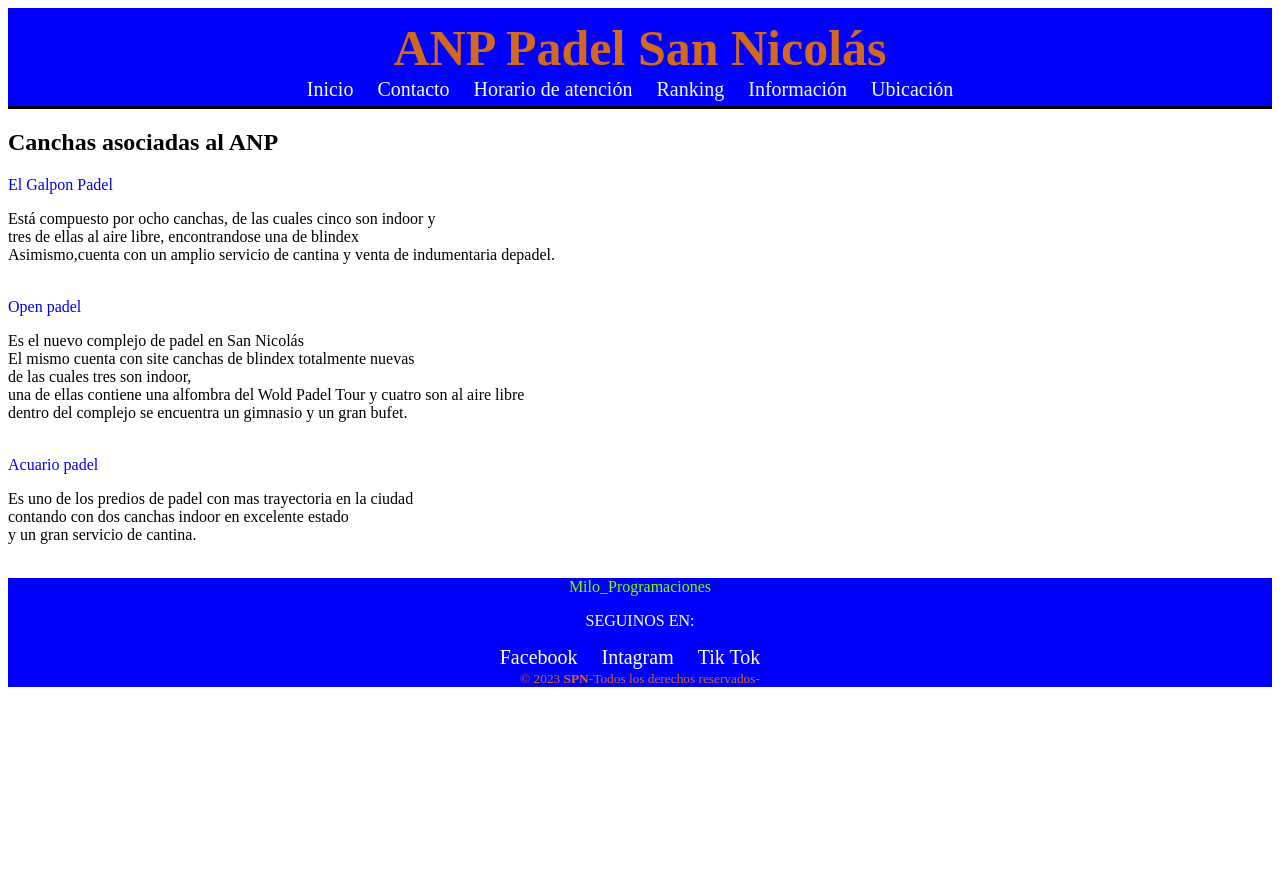
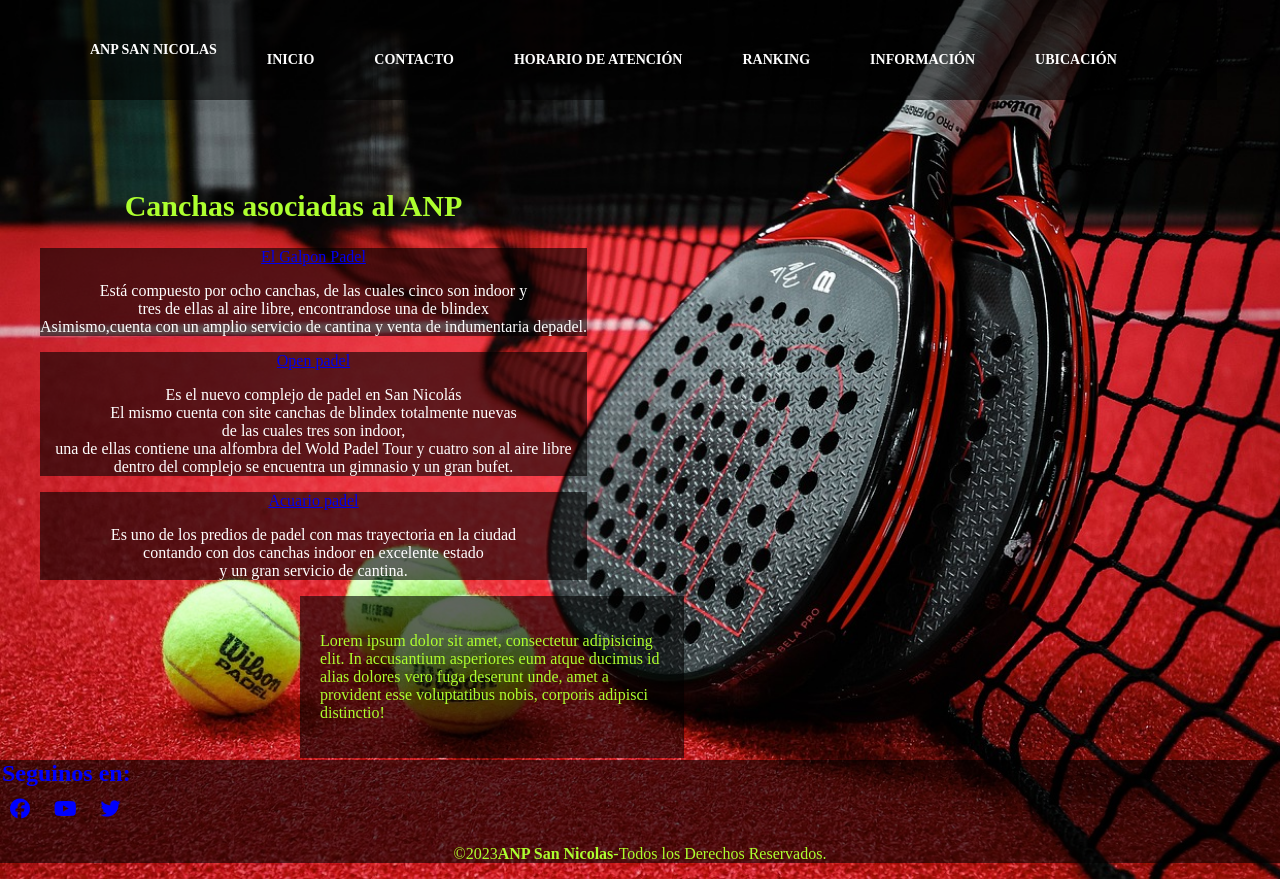
Before and after one commit to milo052/clase_3_completa, a plain HTML site: page index.html in a window 1280 px wide. Before the commit the page ends 800 px from the top, so only its background shows below. Drawn offline with Linux system fonts and the light colour scheme.

Commit message:
flexbox
modificacion del header y footer

```diff
--- a/index.html
+++ b/index.html
@@ -7,69 +7,84 @@
     <title>CLASE 3</title>
     <link rel="stylesheet" href="./style.css">
 </head>
-<body>
+<body class="body">
+   <div class="contenedor">
+<header>
+
    <!--MENU DEL HEADER-->
 
-   <header>
-      <h1 class="ANPPadelSanNicolás"> ANP Padel San Nicolás</h1>
-    <main>
-    <nav class="nav">
-            <a class="Inicio " href="index.html">Inicio</a>
-            <a class="Contacto" href="https://milo052.github.io/clase_3" target="_blank">Contacto</a>
-            <a class="Horariodeatención" href="https://milo052.github.io/clase_4_bien/">Horario de atención</a>
-            <a class="Ranking" href="#">Ranking</a>
-            <a class="Información" href="#">Información</a>
-            <a class="Ubicación" href="#">Ubicación</a>
+
+
+   <nav class="clase1">
+      <div class="logo"> ANP San Nicolas</div>
+      <ul>
+         <li><a  href="index.html">Inicio</a></li>
+         <li><a  href="https://milo052.github.io/clase_3" target="_blank">Contacto</a></li>
+         <li><a href="https://milo052.github.io/clase_4_bien/" target="_blank">Horario de atención</a></li>
+         <li><a href="#">Ranking</a></li>
+         <li><a  href="#">Información</a></li>
+         <li><a href="#">Ubicación</a></li>
+         </ul>
    </nav>
-</main>
+
 </header>
+
    <!--FIN DE HEADER-->
+   <div class="contenedor"></div>
 <!--COMIENZA EL MAIN-->
-<main class="main">
-  <section>
-   <h1>Canchas asociadas al ANP </h1>
+<section  class="main">
+
+   <h1 class="Canchas-asociadas-al-ANP">Canchas asociadas al ANP </h1>
    <nav>
+     <ul>
+      <div class="cajon1">
      <a href="#">El Galpon Padel</a>
        <p>Está compuesto por ocho  canchas, de las cuales cinco son indoor y <br>
           tres de ellas  al aire libre, encontrandose una de blindex<br>
           Asimismo,cuenta con un amplio servicio de cantina y venta de indumentaria depadel.</p>
-   <br>
-
+   </div>
+   <div class="cajon2">
    <a href="#">Open padel</a>
       <p>Es el nuevo complejo de padel en San Nicolás<br>
          El mismo cuenta con site canchas de blindex totalmente nuevas<br>
          de las cuales tres son indoor,<br>
          una de ellas contiene una alfombra del Wold Padel Tour y cuatro son al aire libre<br>
          dentro del complejo se encuentra un gimnasio y un gran bufet.
-      </p>
-
-      <br>
+   </div>
+      <div class="cajon3">
       <a href="#">Acuario padel</a>
       <p>Es uno de los predios de padel con mas trayectoria en la ciudad<br>
          contando con dos canchas indoor en excelente estado <br>
          y un gran servicio de cantina.</p>
-      <br>
+   </div>
+   </ul>
    </nav>
 
+
 </section>
-</main>
 <!--fin del  maain-->
+<aside>
+   <p>Lorem ipsum dolor sit amet, consectetur adipisicing elit. In accusantium asperiores eum atque ducimus id alias dolores vero fuga deserunt unde, amet a provident esse voluptatibus nobis, corporis adipisci distinctio!</p>
+</aside>
+</div>
+
+   <!--PIE DE PAGINA-->
+   <footer class="centrar">
+
+         <h2 class="titutlo-seccion"> Seguinos en:</h2>
+         <div class="redes-sociales">
+          <i class="fab fa-facebook"></i>
+          <i class="fab fa-youtube"></i>
+          <i class="fab fa-twitter"></i>
 
 
+      </div>
 
-   <!--PIE DE PAGINA-->
-   <footer class="piedepagina">
-         <div class="box">Milo_Programaciones</div>
-      <div class="box">
-      <p class="SEGUINOSEN">SEGUINOS EN:</p>
-      <div >
-         <a class="Facebook" href="https://www.facebook.com/anp.sannicolas/?locale=es_LA"  target="_blank">Facebook</a>
-         <a class="Intagram" href="https://www.instagram.com/anpsannicolas" target="_blank">Intagram</a>
-         <a class="TikTok" href="#">Tik Tok</a>
-      </div>
-   </div>
-   <small>&copy; 2023 <b>SPN</b>-Todos los derechos reservados-</small>
+      <p class="copy">&copy;2023 <b> ANP San Nicolas</b>-Todos los Derechos Reservados.</p>
+
    </footer>
+   <script src="https://kit.fontawesome.com/bdbed0aafa.js" crossorigin="anonymous"></script>
 <!--FIN DE PIE DE PAGINA-->
+
 </body>
 </html>
--- a/style.css
+++ b/style.css
@@ -1,117 +1,165 @@
-header{
-padding: 0;
+.body{
 
-background-color:blue;
+    font-size: arial;
+    background-image: url("./padel-4jpg.jpg");
+    background-repeat: no-repeat;
+    background-size: cover;
+    margin:0;
+    padding:0;
+
+}
+.contenedor{
+    display: flex;
+    flex-direction: row;
+    flex-wrap: wrap;
 
 
-text-align: center;
-margin-left: 10px;
-border-bottom-style: solid;
-margin-left: 0;
-margin-right: 0;
-margin-bottom: 10px;
-padding-left: 0;
-padding-bottom: 5px;
-padding-top: 1px;
 
 
 }
-.nav{
-    text-decoration: none;
+/* comienza el header */
+header{
+    padding 100%
+    width: 100%;
+
+}
+.clase1{
+    position: flex;
+    top: 0;
+    left: 0;
+    width: 100%;
+    height: 100px;
+    padding: 20px 70px;
+    box-sizing: border-box;
+    background-color: rgba(0,0,0,0.6);
+
 }
 
-.ANPPadelSanNicolás{
-    color: chocolate;
-    font-size: 50px;
-    margin-bottom: 1px;
-    margin-top: 10px;
+.logo{
+    display: flex;
+    justify-content: center;
+    padding: 22px 20px;
+    height: 100px;
+    float: left;
+    font-size: 14px;
+    font-weight: bold;
+    text-transform: uppercase;
+    color:white;
+    text-align: center;
+
 
 }
-.Contacto{
-    color: aliceblue;
-    padding-right: 20px;
-    font-size: 20px;
+
+.clase1 ul{
+        display: flex;
+        list-style: none;
+        float: right;
+        margin: 0;
+        padding: 0;
+
 
 }
-.Horariodeatención{
-    color: aliceblue;
+.clase1 ul a{
+line-height: 80px;
+color: white;
+padding: 12px 30px;
+text-decoration: none;
+font-size: 14px;
+font-weight: bold;
+text-transform: uppercase;
+}
+.clase1 ul li a:hover{
+    background: rgba(255, 255, 255, 0.24);
+    border-radius: 7px;
+}
+/* termina el header */
+
+/* esto es el main */
+section{
+    margin: 70;
+    padding: 20;
+    box-sizing: border-box;
+
+    color:white;
     padding-right: 20px;
-    font-size: 20px;
+    padding-left: -40px;
+    text-align: center;
+    text-decoration: none;
+
 }
-.Ranking{
-    color: aliceblue;
-    padding-right: 20px;
-    font-size: 20px;
-}
-.Información{
-    color: aliceblue;
-    padding-right: 20px;
-    font-size: 20px;
-}
-.Ubicación{
-    color: aliceblue;
-    padding-right: 20px;
-    font-size: 20px;
-}
-.Inicio{
-    color: aliceblue;
-    padding-right: 20px;
-    font-size: 20px;
+.Canchas-asociadas-al-ANP{
+    color: greenyellow;
+    font-size: 30px;
 
 }
 
 
 
-footer{
-    background-color: blue;
-    color: white;
-    padding-left: 0;
-    padding-right: 0;
-    padding-bottom: 1;
-    padding-top: 1;
-    text-align: center;
+.cajon1{
+    box-sizing: border-box;
+    background-color: rgba(0,0,0,0.6);
+  s
+
+
 }
-a{ text-decoration: none;
+.cajon2{
+    box-sizing: border-box;
+    background-color: rgba(0,0,0,0.6);
+
+
 }
-.Facebook{
-    color: white;
-    text-decoration: none;
-    padding-right: 20px;
-    padding-top: 20px;
-    padding-bottom: 20px;
-    font-size: 20px;
+.cajon3{
+    box-sizing: border-box;
+    background-color: rgba(0,0,0,0.6);
+
+}
+/* termina el main */
+
+
+/* aca comienza el aside */
+aside{
+    background-color: aliceblue;
+    width: 30%;
+    padding: 20px;
+    box-sizing: border-box;
+    background-color: rgba(0,0,0,0.6);
+    color: greenyellow;
+     margin-left: 300px;
+
+}
+/* termina el aside */
+
+/* comienza el footer */
+.centrar{
+    width: 100%;
+
+    top: 0;
+    left: 0;
+    box-sizing: border-box;
+    background-color: rgba(0,0,0,0.6);
+    margin: 0;
+    padding: 0;
 
 }
 
-.Intagram{
-    color: white;
-    text-decoration: none;
-    padding-right: 20px;
-    padding-top: 20px;
-    padding-bottom: 20px;
+footer{
+    width: 100%;
+}
+.titutlo-seccion{
+
+   margin: 2px;
+    color:blue
+}
+.copy{display: flex;
+    justify-content: center;
+    color: greenyellow;
+}
+.redes-sociales i{
+
+
     font-size: 20px;
+    padding: 10px;
+    color:blue
 
 }
-.TikTok{
-    color: white;
-    text-decoration: none;
-    padding-right: 20px;
-    padding-top: 20px;
-    padding-bottom: 20px;
-    font-size: 20px;
-
-}
-
-
-.box{
-    color: chartreuse;
-}
-.SEGUINOSEN{
-    color: white;
-}
-small{
-    color: chocolate;
-    text-align: center;
-}
-.tedsocial{color: white;
-}
+/* termina el fotter */
```
Also changed, not shown: padel-4jpg.jpg (added). Lines whose indentation alone changed are shown as unchanged.
